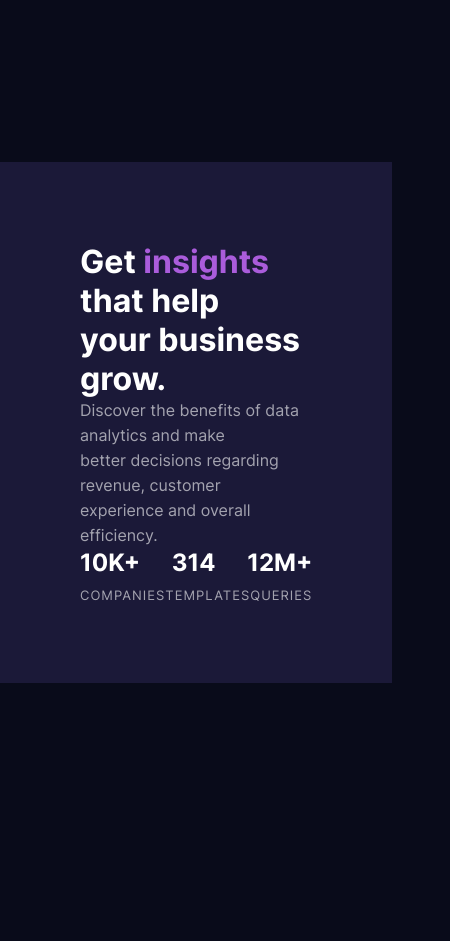
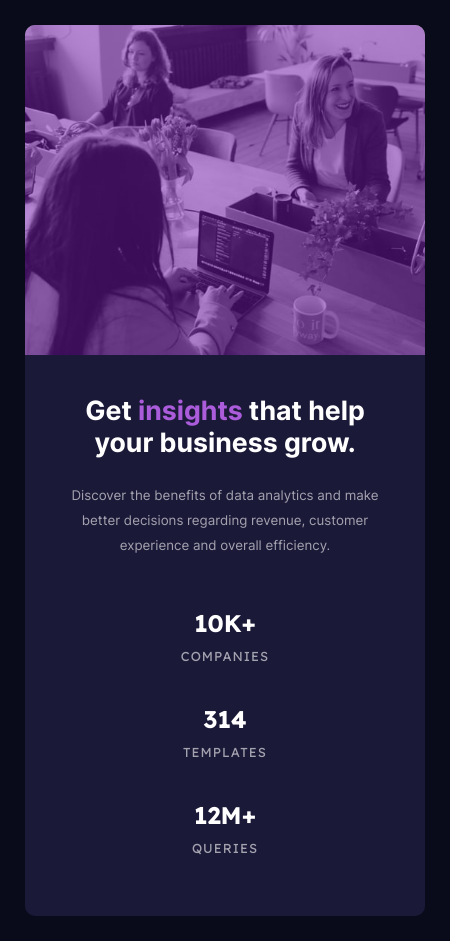
Before and after one commit to Ahmed7019/stats_preview_card_component, a plain HTML site: page index.html in a window 390 px wide. Shown: the whole page, 450 px wide, since content can reach past the window. Before the commit the page ends 844 px from the top, so only its background shows below. Drawn offline with Linux system fonts and the light colour scheme.

Commit message:
added mobile design

```diff
--- a/index.html
+++ b/index.html
@@ -13,31 +13,46 @@
     <main>
         <div class="parent">
             <div class="left-side">
+                <div class="main">
                     <h1>Get <span>insights</span> that help <br>
                     your business grow.</h1>
+                </div>
 
+                <div class="content">
                     <p>Discover the benefits of data analytics
                         and make <br> better decisions regarding revenue,
                         customer <br> experience and overall efficiency.
                     </p>
+                </div>
                 <div class="stats">
-                    <ul class="stats-numbers">
-                        <li>10k+</li>
-                        <li>314</li>
-                        <li>12m+</li>
+                    <div>
+                        <ul>
+                            <li class="stats-numbers">10k+</li>
+                            <li class="stats-details">companies</li>
                         </ul>
-                    <ul class="stats-details">
-                        <li>companies</li>
-                        <li>templates</li>
-                        <li>queries</li>
+                    </div>
+
+                    <div>
+                        <ul>
+                            <li class="stats-numbers">314</li>
+                            <li class="stats-details">templates</li>
                         </ul>
+
+                    </div>
+
+                    <div>
+                        <ul>
+                            <li class="stats-numbers">12m+</li>
+                            <li class="stats-details">queries</li>
+                        </ul>
+                    </div>
                 </div>
             </div>
             <div class="right-side">
                 <picture>
-                    <source media="(min-width:768px)" srcset="images/image-header-desktop.jpg">
-                    <source media="(max-width:768px)" srcset="images/image-header-mobile.jpg">
-                    <img src="images/image-header-desktop.jpg" alt="helpful image">
+                    <source srcset="images/image-header-desktop.jpg" media="min-width:768px">
+                    <source srcset="images/image-header-mobile.jpg" media="max-width:768px">
+                    <img src="images/image-header-desktop.jpg" alt="original image">
                 </picture>
             </div>
         </div>
--- a/style/style.css
+++ b/style/style.css
@@ -25,22 +25,22 @@
 }
 
 @font-face {
-    font-family: inter;
-    src: url(../fonts/Inter-VariableFont_slnt\,wght.ttf);
+  font-family: inter;
+  src: url(../fonts/Inter-VariableFont_slnt\,wght.ttf);
 }
 
 @font-face {
-    font-family: lexenddeca;
-    src: url(../fonts/LexendDeca-VariableFont_wght.ttf);
+  font-family: lexenddeca;
+  src: url(../fonts/LexendDeca-VariableFont_wght.ttf);
 }
 
-body{
+body {
   display: grid;
   display: -moz-grid;
   display: -ms-grid;
   place-items: center;
   min-height: 100vh;
-  font-family: 'inter';
+  font-family: inter;
   background-color: var(--Very_dark_blue);
 }
 
@@ -54,13 +54,16 @@ span {
   height: fit-content;
 }
 
+/* .parent h1 {
+  line-clamp:
+} */
 .left-side {
   background-color: var(--Dark_desaturated_blue);
   color: var(--White);
   display: flex;
   flex-direction: column;
   justify-content: space-between;
-  padding: 80px;
+  padding: 40px;
 }
 
 .left-side p {
@@ -74,22 +77,20 @@ ul {
 
 .stats {
   position: relative;
+  font-family: lexenddeca;
   width: 100%;
   display: flex;
-  flex-direction: column;
-  justify-content: center;
+  justify-content: space-between;
+  align-items: center;
   text-transform: uppercase;
-
 }
 
 .stats-numbers {
   display: flex;
-  justify-content: space-between;
   align-content: center;
   font-weight: bolder;
   margin-bottom: 10px;
   font-size: 24px;
-
 }
 
 .stats-details {
@@ -103,7 +104,6 @@ ul {
 
 .right-side {
   position: relative;
-
 }
 
 .right-side img {
@@ -111,7 +111,7 @@ ul {
   height: 100%;
 }
 .right-side::after {
-  content: '';
+  content: "";
   position: absolute;
   top: 0;
   left: 0;
@@ -119,5 +119,64 @@ ul {
   height: 100%;
   opacity: 0.5;
   background-color: var(--dark-violet);
+}
 
+/* Mobile Screen */
+
+@media (max-width: 768px) {
+  .parent {
+    margin: 25px;
+    width: 400px;
+    flex-direction: column-reverse;
+    font-size: smaller;
+    text-align: center;
+  }
+.main {
+  margin-bottom: 25px;
 }
+
+
+.right-side {
+  margin-bottom: -4px;
+}
+  .right-side img{
+    width: 100%;
+    height: 100%;
+  }
+  .right-side::after {
+    position: absolute;
+    width: 100%;
+    height: 99%;
+    top: 0;
+    left: 0;
+    border-top-right-radius: 10px;
+    border-top-left-radius: 10px;
+  }
+  .right-side img {
+    position: relative;
+    width: 100%;
+    height: 100%;
+    border-top-right-radius: 10px;
+    border-top-left-radius: 10px;
+  }
+  .left-side {
+    border-bottom-left-radius: 10px;
+    border-bottom-right-radius: 10px;
+  }
+  .stats {
+    margin-top: 30px;
+    flex-direction: column;
+    justify-content: center;
+    align-items: center;
+  }
+  .stats-numbers,.stats-details {
+    position: relative;
+    flex-direction: column;
+    align-items: center;
+    align-content: center;
+  }
+
+.stats div {
+  padding: 20px;
+}
+}
```
Lines whose indentation alone changed are shown as unchanged.
